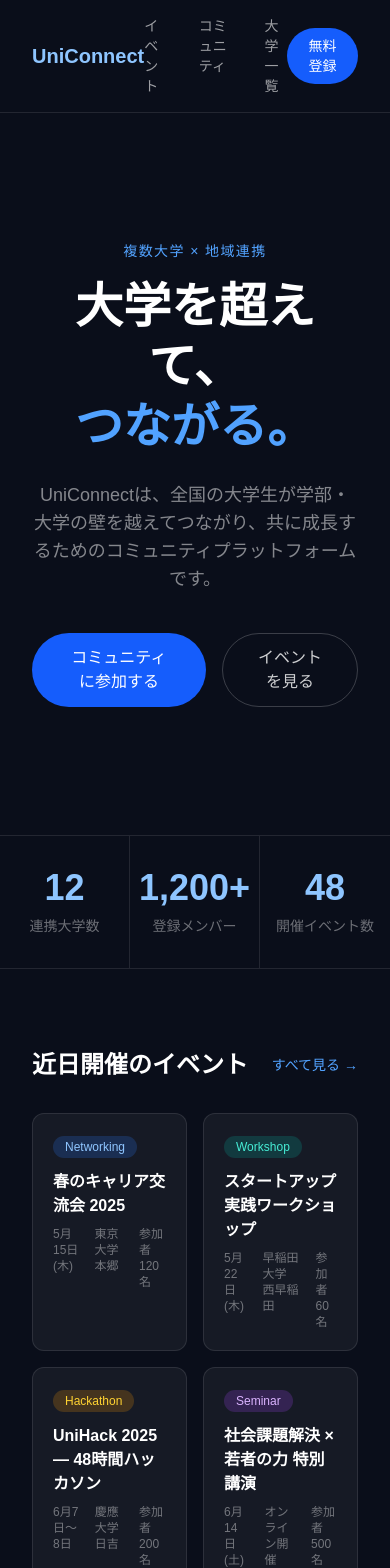
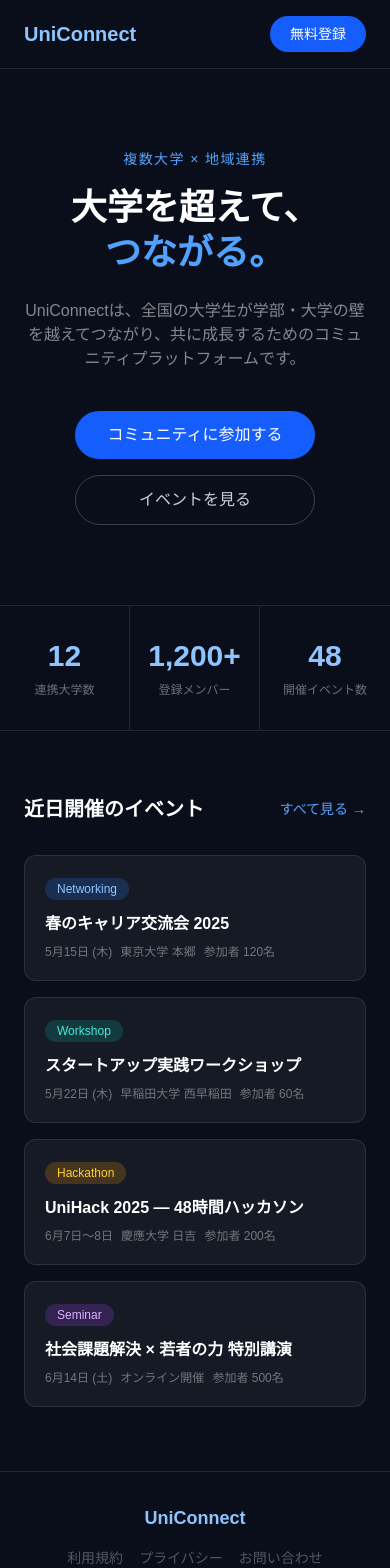
Before and after one commit to shotarohosoi/uniconnect-match, a Next.js app: page / in a window 390 px wide. Shown: the top 1568 px of the page. Built offline with nearby package versions, Linux system fonts and the light colour scheme.

Commit message:
レスポンシブ対応

```diff
--- a/src/app/page.tsx
+++ b/src/app/page.tsx
@@ -3,9 +3,9 @@
     <main className="min-h-screen bg-[#0a0e1a] text-white">
 
       {/* Navbar */}
-      <nav className="flex items-center justify-between px-8 py-4 border-b border-white/10">
+      <nav className="flex items-center justify-between px-6 py-4 border-b border-white/10">
         <span className="text-xl font-bold text-blue-300">UniConnect</span>
-        <ul className="flex gap-8 text-sm text-white/60">
+        <ul className="hidden md:flex gap-8 text-sm text-white/60">
           <li>イベント</li>
           <li>コミュニティ</li>
           <li>大学一覧</li>
@@ -16,16 +16,16 @@
       </nav>
 
       {/* Hero */}
-      <section className="flex flex-col items-center text-center px-8 py-32">
+      <section className="flex flex-col items-center text-center px-6 py-20 md:py-32">
         <p className="text-blue-400 text-sm tracking-widest uppercase mb-4">複数大学 × 地域連携</p>
-        <h1 className="text-5xl font-bold leading-tight mb-6">
+        <h1 className="text-4xl md:text-5xl font-bold leading-tight mb-6">
           大学を超えて、<br />
           <span className="text-blue-400">つながる。</span>
         </h1>
-        <p className="text-white/50 text-lg max-w-xl mb-10">
+        <p className="text-white/50 text-base md:text-lg max-w-xl mb-10">
           UniConnectは、全国の大学生が学部・大学の壁を越えてつながり、共に成長するためのコミュニティプラットフォームです。
         </p>
-        <div className="flex gap-4">
+        <div className="flex flex-col sm:flex-row gap-4">
           <button className="bg-blue-600 hover:bg-blue-500 text-white px-8 py-3 rounded-full transition">
             コミュニティに参加する
           </button>
@@ -33,32 +33,36 @@
             イベントを見る
           </button>
         </div>
-      </section>{/* Stats */}
+      </section>
+
+      {/* Stats */}
       <section className="grid grid-cols-3 border-t border-b border-white/10">
         <div className="flex flex-col items-center py-8 border-r border-white/10">
-          <span className="text-4xl font-bold text-blue-300">12</span>
-          <span className="text-white/40 text-sm mt-2">連携大学数</span>
+          <span className="text-3xl md:text-4xl font-bold text-blue-300">12</span>
+          <span className="text-white/40 text-xs md:text-sm mt-2">連携大学数</span>
         </div>
         <div className="flex flex-col items-center py-8 border-r border-white/10">
-          <span className="text-4xl font-bold text-blue-300">1,200+</span>
-          <span className="text-white/40 text-sm mt-2">登録メンバー</span>
+          <span className="text-3xl md:text-4xl font-bold text-blue-300">1,200+</span>
+          <span className="text-white/40 text-xs md:text-sm mt-2">登録メンバー</span>
         </div>
         <div className="flex flex-col items-center py-8">
-          <span className="text-4xl font-bold text-blue-300">48</span>
-          <span className="text-white/40 text-sm mt-2">開催イベント数</span>
+          <span className="text-3xl md:text-4xl font-bold text-blue-300">48</span>
+          <span className="text-white/40 text-xs md:text-sm mt-2">開催イベント数</span>
         </div>
-      </section>{/* Events */}
-      <section className="px-8 py-20">
+      </section>
+
+      {/* Events */}
+      <section className="px-6 py-16 md:py-20">
         <div className="flex items-center justify-between mb-8 max-w-5xl mx-auto">
-          <h2 className="text-2xl font-bold">近日開催のイベント</h2>
+          <h2 className="text-xl md:text-2xl font-bold">近日開催のイベント</h2>
           <span className="text-blue-400 text-sm cursor-pointer hover:underline">すべて見る →</span>
         </div>
-        <div className="grid grid-cols-2 gap-4 max-w-5xl mx-auto">
+        <div className="grid grid-cols-1 md:grid-cols-2 gap-4 max-w-5xl mx-auto">
 
           <div className="bg-white/5 border border-white/10 rounded-xl p-5 hover:border-blue-500/40 transition cursor-pointer">
             <span className="text-xs bg-blue-500/20 text-blue-300 px-3 py-1 rounded-full">Networking</span>
             <h3 className="font-semibold mt-3 mb-2">春のキャリア交流会 2025</h3>
-            <div className="flex gap-4 text-xs text-white/40">
+            <div className="flex flex-wrap gap-2 text-xs text-white/40">
               <span>5月15日 (木)</span>
               <span>東京大学 本郷</span>
               <span>参加者 120名</span>
@@ -68,7 +72,7 @@
           <div className="bg-white/5 border border-white/10 rounded-xl p-5 hover:border-blue-500/40 transition cursor-pointer">
             <span className="text-xs bg-teal-500/20 text-teal-300 px-3 py-1 rounded-full">Workshop</span>
             <h3 className="font-semibold mt-3 mb-2">スタートアップ実践ワークショップ</h3>
-            <div className="flex gap-4 text-xs text-white/40">
+            <div className="flex flex-wrap gap-2 text-xs text-white/40">
               <span>5月22日 (木)</span>
               <span>早稲田大学 西早稲田</span>
               <span>参加者 60名</span>
@@ -78,7 +82,7 @@
           <div className="bg-white/5 border border-white/10 rounded-xl p-5 hover:border-blue-500/40 transition cursor-pointer">
             <span className="text-xs bg-amber-500/20 text-amber-300 px-3 py-1 rounded-full">Hackathon</span>
             <h3 className="font-semibold mt-3 mb-2">UniHack 2025 — 48時間ハッカソン</h3>
-            <div className="flex gap-4 text-xs text-white/40">
+            <div className="flex flex-wrap gap-2 text-xs text-white/40">
               <span>6月7日〜8日</span>
               <span>慶應大学 日吉</span>
               <span>参加者 200名</span>
@@ -88,7 +92,7 @@
           <div className="bg-white/5 border border-white/10 rounded-xl p-5 hover:border-blue-500/40 transition cursor-pointer">
             <span className="text-xs bg-purple-500/20 text-purple-300 px-3 py-1 rounded-full">Seminar</span>
             <h3 className="font-semibold mt-3 mb-2">社会課題解決 × 若者の力 特別講演</h3>
-            <div className="flex gap-4 text-xs text-white/40">
+            <div className="flex flex-wrap gap-2 text-xs text-white/40">
               <span>6月14日 (土)</span>
               <span>オンライン開催</span>
               <span>参加者 500名</span>
@@ -96,10 +100,12 @@
           </div>
 
         </div>
-      </section>{/* Footer */}
-      <footer className="border-t border-white/10 px-8 py-8 flex items-center justify-between flex-wrap gap-4">
+      </section>
+
+      {/* Footer */}
+      <footer className="border-t border-white/10 px-6 py-8 flex flex-col md:flex-row items-center justify-between gap-4">
         <span className="text-blue-300 font-bold text-lg">UniConnect</span>
-        <ul className="flex gap-6 text-sm text-white/30">
+        <ul className="flex flex-wrap justify-center gap-4 md:gap-6 text-sm text-white/30">
           <li className="hover:text-white/60 cursor-pointer">利用規約</li>
           <li className="hover:text-white/60 cursor-pointer">プライバシー</li>
           <li className="hover:text-white/60 cursor-pointer">お問い合わせ</li>
```
